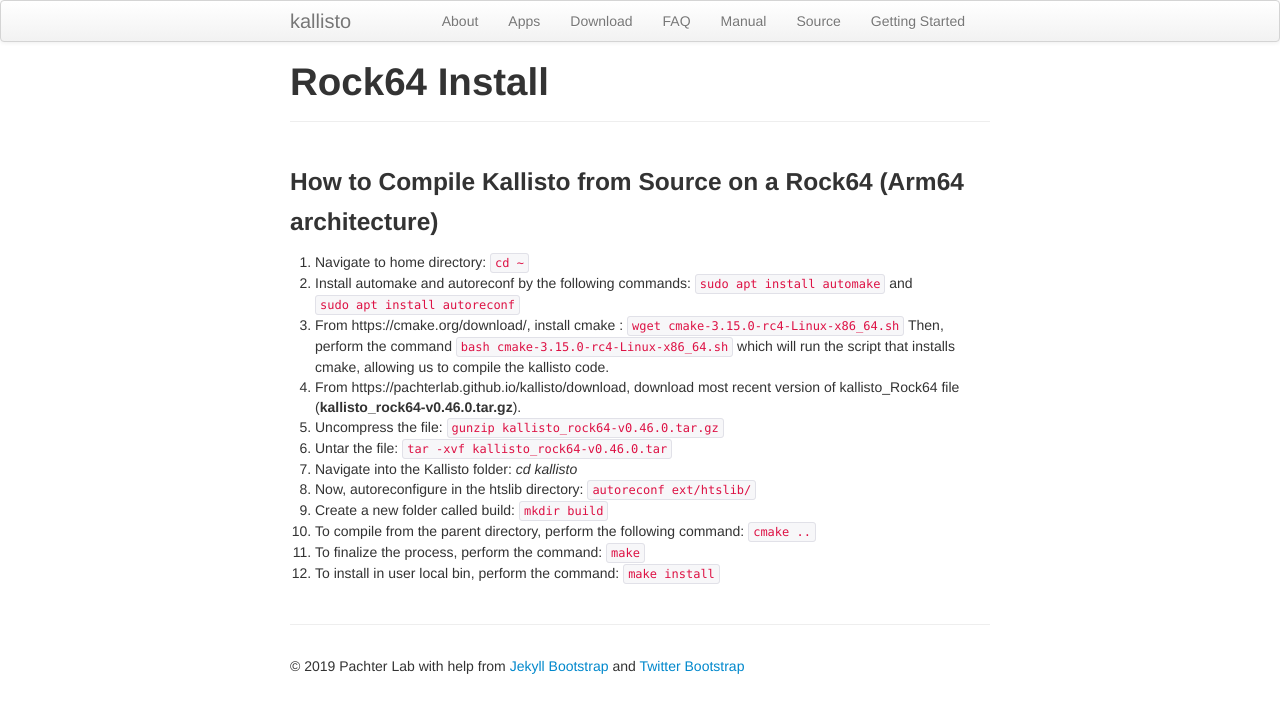
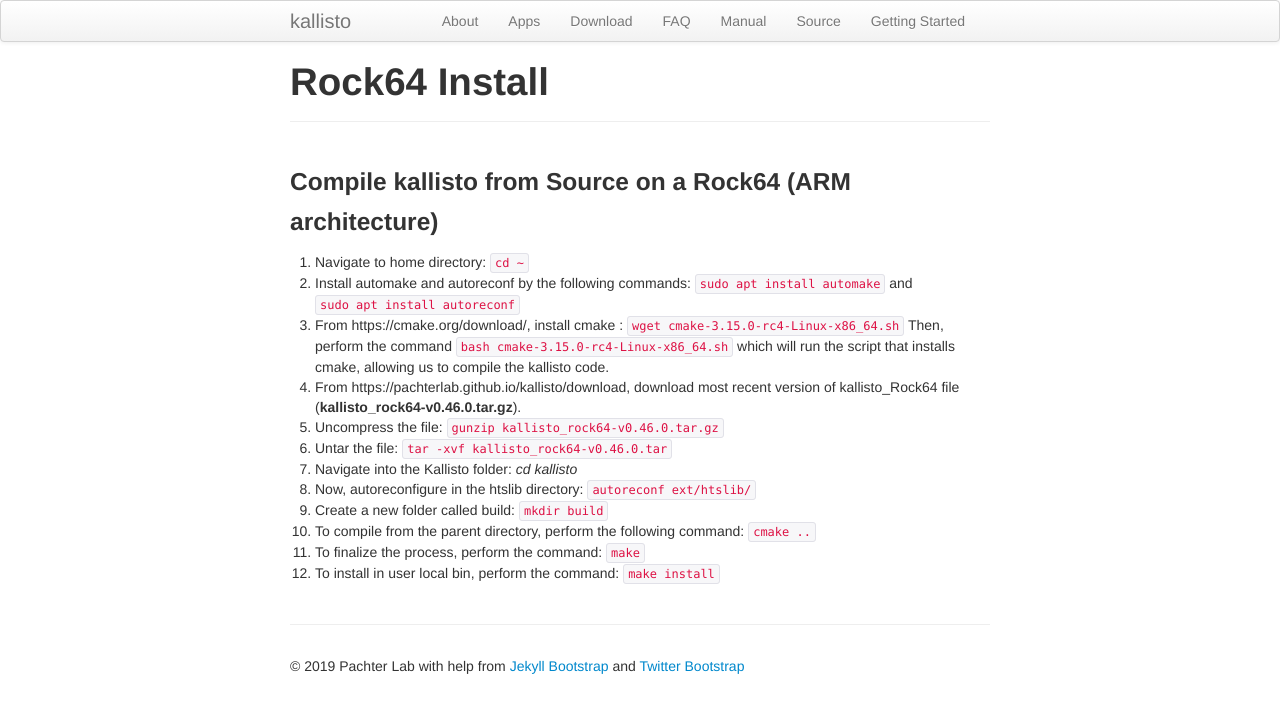
Before and after one commit to pachterlab/kallisto, a Jekyll site: the page built from rock64_install.md, in a window 1280 px wide. Shown: the top 713 px of the page. Built offline with Jekyll 4.4.1, drawn with Linux system fonts in a browser that asks for light colours.

Commit message:
Update rock64_install.md

```diff
--- a/rock64_install.md
+++ b/rock64_install.md
@@ -5,7 +5,7 @@
 
 {% include JB/setup %}
 
-### How to Compile Kallisto from Source on a Rock64 (Arm64 architecture)
+### Compile kallisto from Source on a Rock64 (ARM architecture)
 
 0. Navigate to home directory: `cd ~`
 1. Install automake and autoreconf by the following commands: `sudo apt install automake` and `sudo apt install autoreconf`
```
